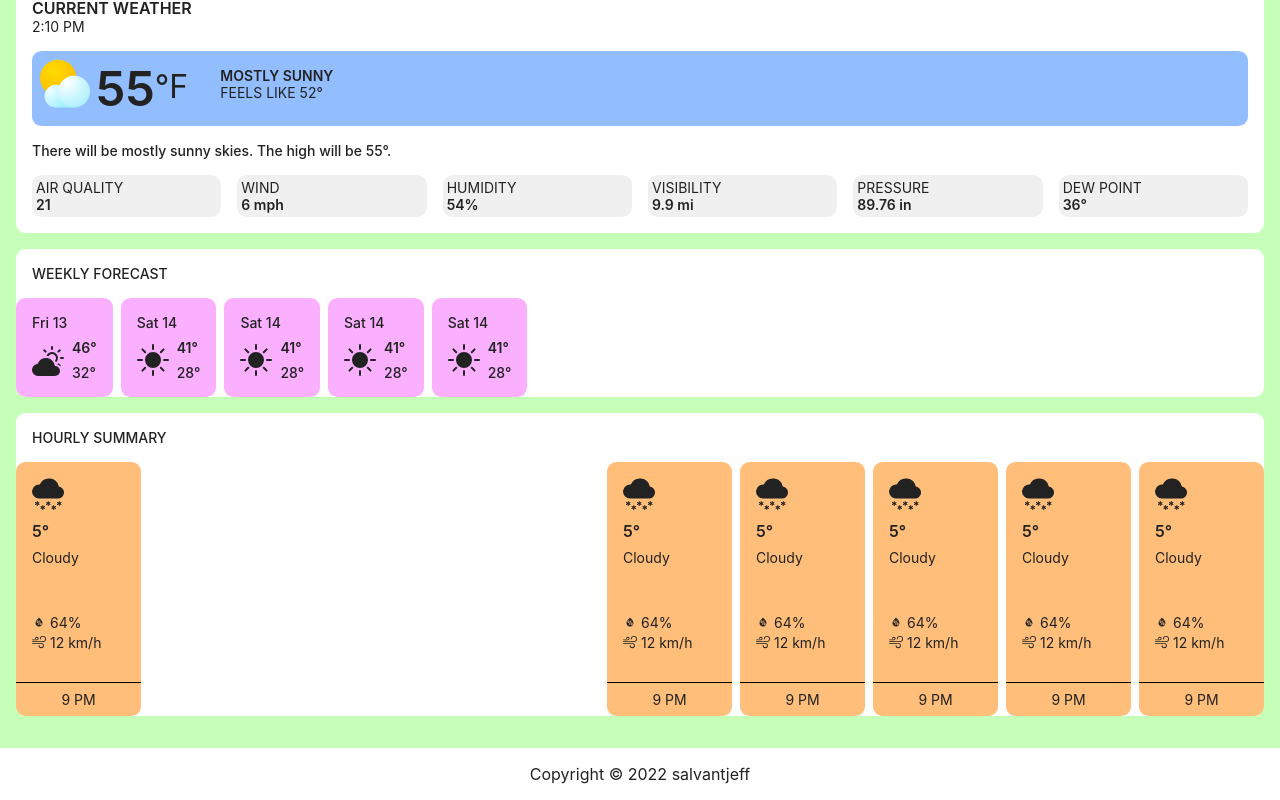
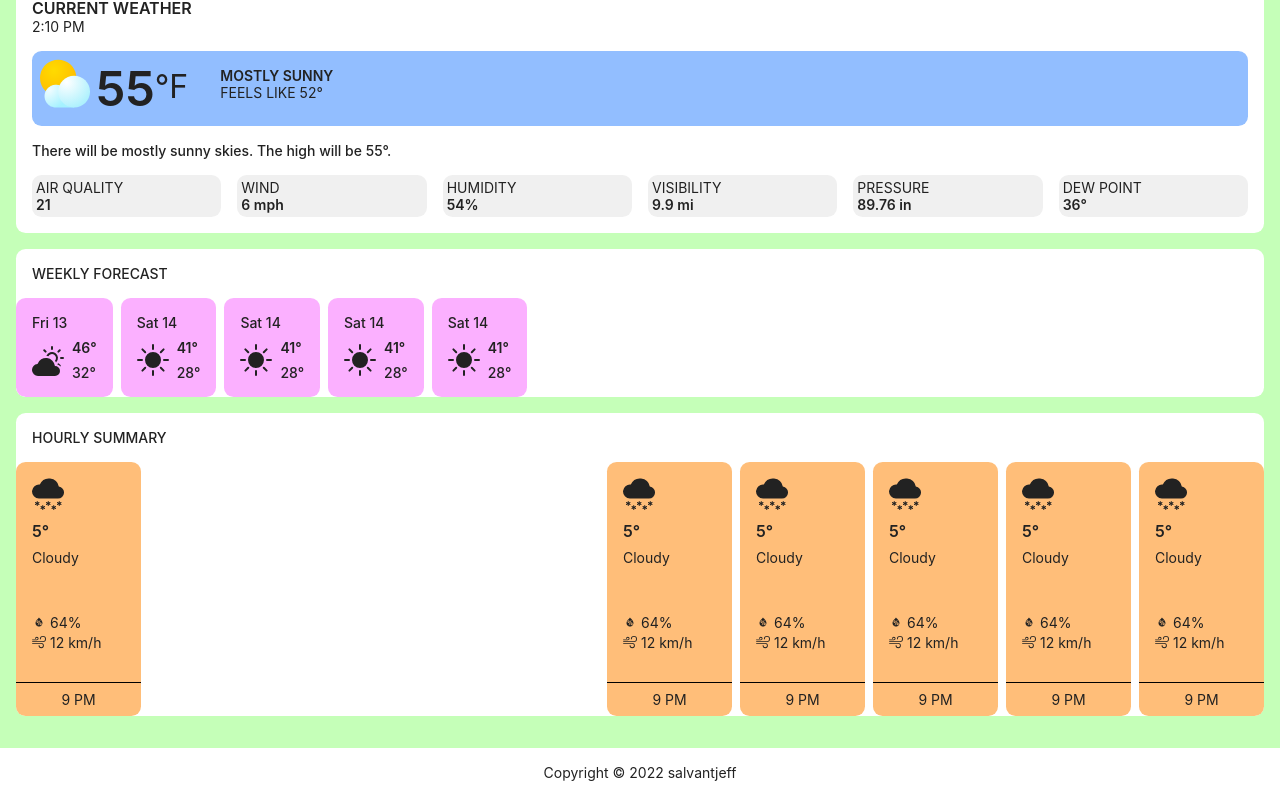
Before and after one commit to salvantjeff/weather-forecast, a React (Create React App) app in the folder weather-forecast-app/: page / in a window 1280 px wide. Shown: the part 181-981 px from the top of the page. Built offline with nearby package versions, Linux system fonts and the light colour scheme.

Commit message:
Change footer font size

```diff
--- a/weather-forecast-app/src/components/Footer/Footer.css
+++ b/weather-forecast-app/src/components/Footer/Footer.css
@@ -1,4 +1,5 @@
 footer {
     text-align: center;
     padding: 1rem;
+    font-size: .875rem;
 }
```
